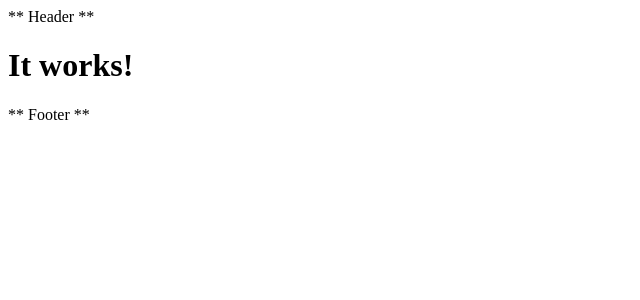
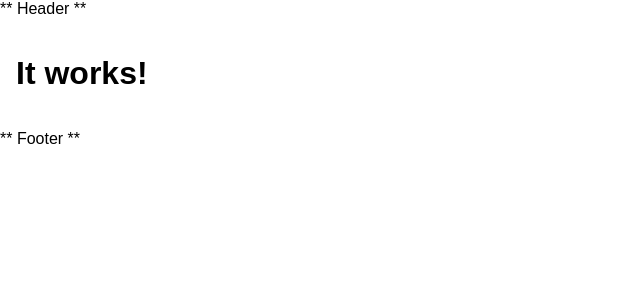
Before and after one commit to loxygenK/loxygen.dev, a React app: page / in a window 1280 px wide. Shown: the top 300 px of the page, without its empty margins (0-640 px from the left). Built offline with nearby package versions, Linux system fonts and the light colour scheme.

Commit message:
🎨 Adjusted styles

```diff
--- a/src/AppRoot.tsx
+++ b/src/AppRoot.tsx
@@ -1,11 +1,26 @@
 import React from "react";
+import styled from "styled-components";
 import {Footer} from "./pages/common/Footer";
 import {Header} from "./pages/common/Header";
+import * as Colors from "./style/Colors";
+
+const AppRootWrapper = styled.div`
+  min-height: 100vh;
+  font-family: "M PLUS Rounded 1c", sans-serif;
+  color: ${Colors.MainTextColor};
+  background-color: ${Colors.MainBackground};
+`;
+
+const AppContentWrapper = styled.div`
+  padding: 1em;
+`;
 
 export const AppRoot = () => (
-  <>
+  <AppRootWrapper>
     <Header />
-    <h1>It works!</h1>
+    <AppContentWrapper>
+      <h1>It works!</h1>
+    </AppContentWrapper>
     <Footer />
-  </>
+  </AppRootWrapper>
 );
--- a/src/template.html
+++ b/src/template.html
@@ -4,6 +4,7 @@
     <meta charset="utf-8">
     <meta name="viewport" content="width=device-width, initial-scale=1, shrink-to-fit=no">
     <title>visitor@flisan:~</title>
+    <style>body { margin: 0; }</style>
   </head>
   <body>
     <noscript>
```
